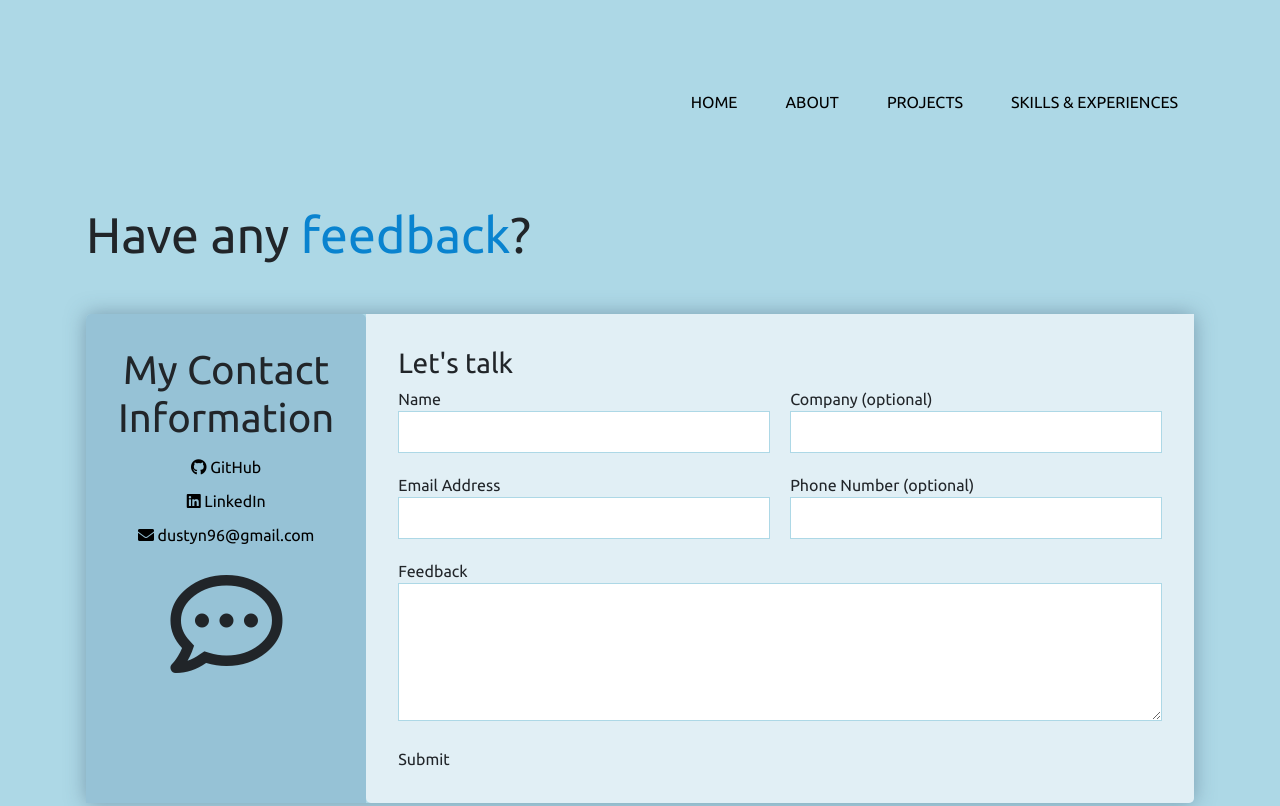
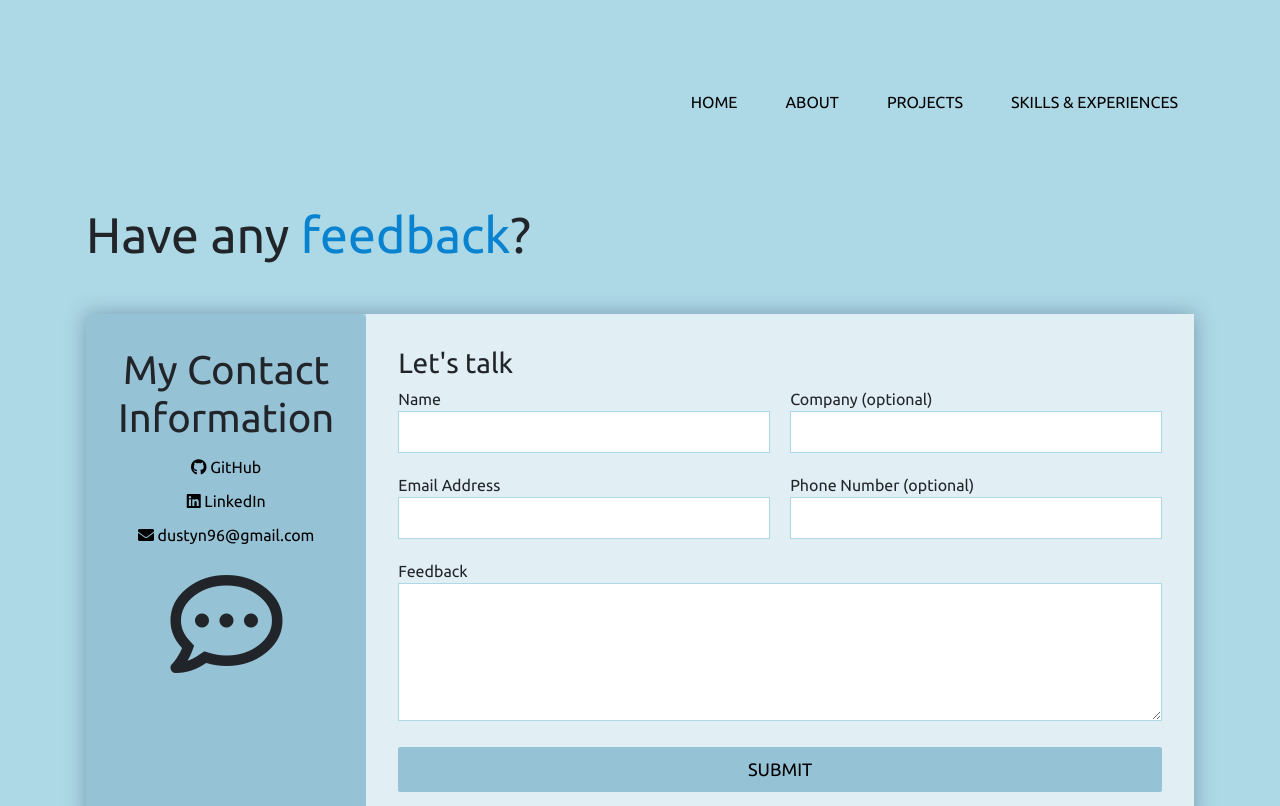
Before and after one commit to dhnguyen96/dhnguyen, a website: page feedback.html in a window 1280 px wide. Shown: the top 806 px of the page. Drawn offline with nearby package versions, Linux system fonts and the light colour scheme; no server answers.

Commit message:
Update feedback.html

```diff
--- a/feedback.html
+++ b/feedback.html
@@ -100,7 +100,7 @@
             <textarea type="text" name="feedback" rows="5" id="message"></textarea>
           </p>
           <p class="stretch">
-            <button">Submit</button>
+            <button>Submit</button>
           </p>
         </form>
       </div>
```
